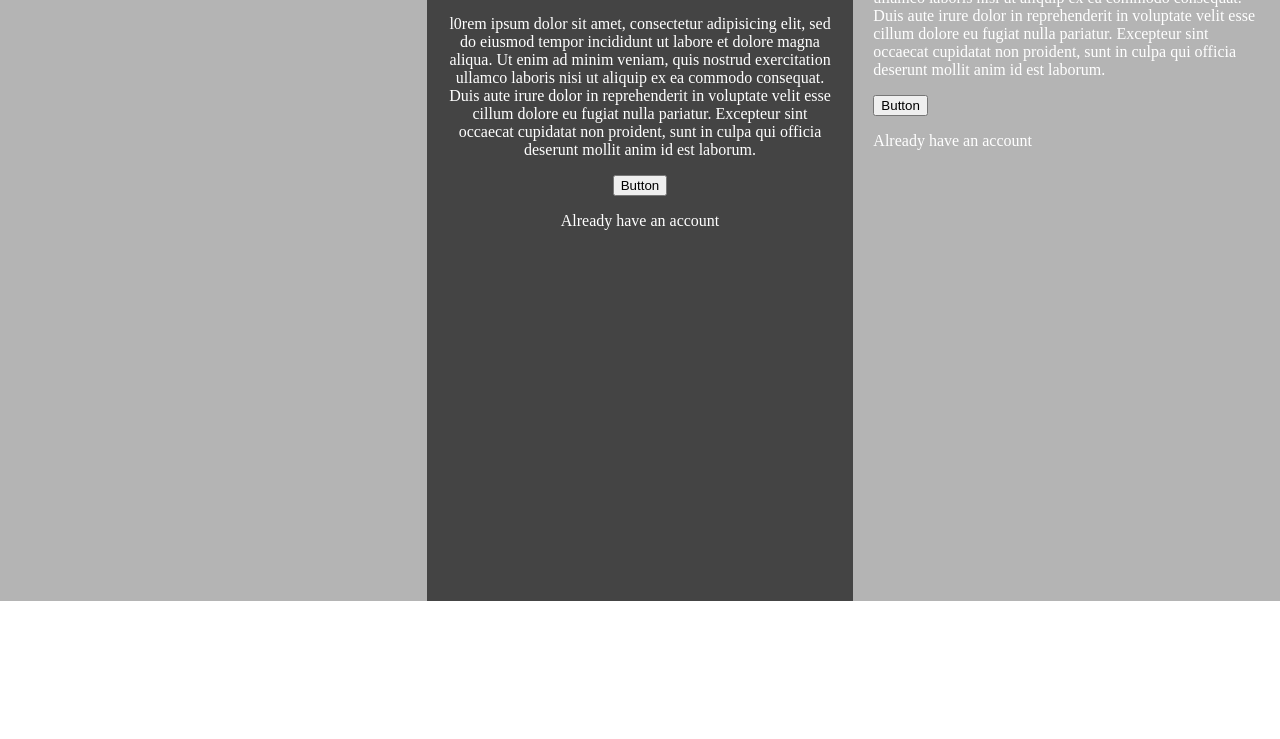
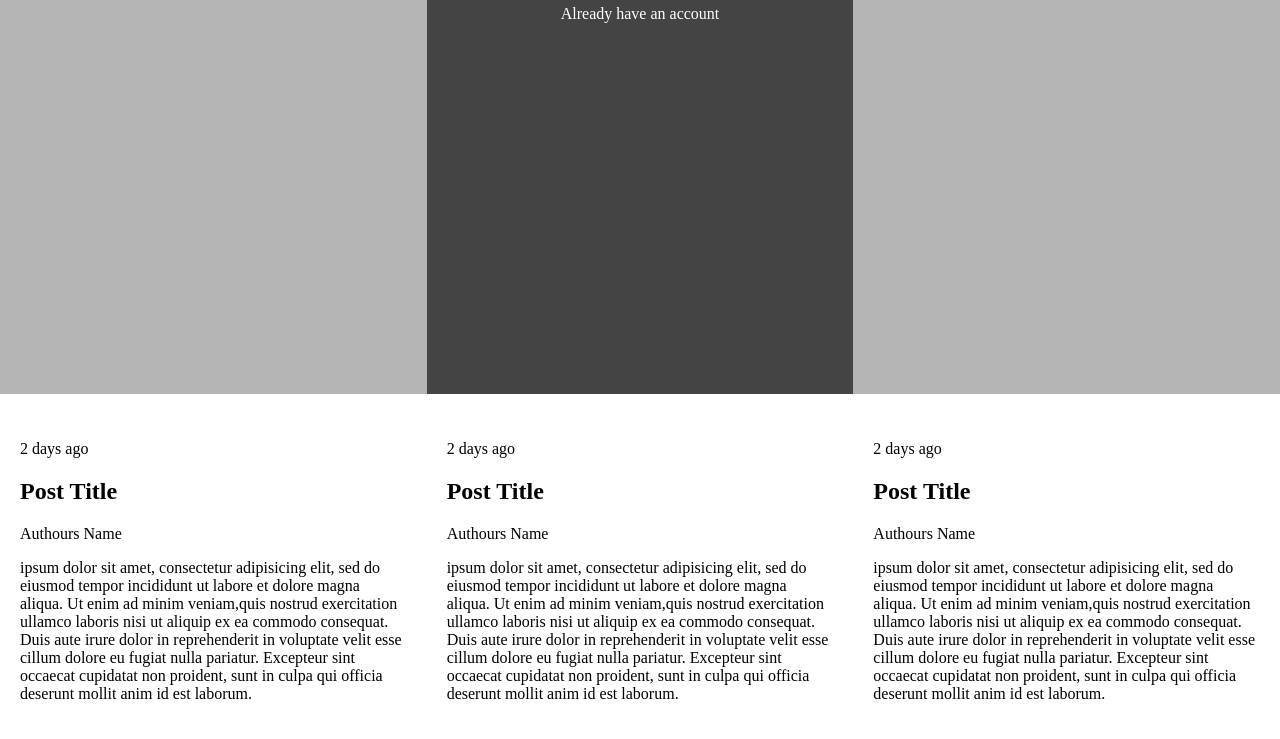
Before and after one commit to thankgodr/TearDown, a plain HTML site: page index.html in a window 1280 px wide. Shown: the part 2736-3475 px from the top of the page. Before the commit the page ends 3337 px from the top, so only its background shows below. Drawn offline with Linux system fonts and the light colour scheme.

Commit message:
added section five articles

```diff
--- a/css/style.css
+++ b/css/style.css
@@ -148,3 +148,7 @@ ul {
 #featuredPostOne .articleCenter {
   text-align: center;
 }
+
+.sec-five{
+  width: 100%;
+}
--- a/index.html
+++ b/index.html
@@ -132,7 +132,7 @@
 			</div>
 		</div>
 		<div class="latestPostWrapper">
-			<div>
+			<article>
 				<div class="latestPost">
 					<p>2 days ago</p>
 
@@ -146,8 +146,8 @@
 					cillum dolore eu fugiat nulla pariatur. Excepteur sint occaecat cupidatat non
 					proident, sunt in culpa qui officia deserunt mollit anim id est laborum.</p>
 				</div>
-			</div>
-			<div>
+			</article>
+			<article>
 				<div class="latestPost">
 					<p>2 days ago</p>
 
@@ -161,8 +161,8 @@
 					cillum dolore eu fugiat nulla pariatur. Excepteur sint occaecat cupidatat non
 					proident, sunt in culpa qui officia deserunt mollit anim id est laborum.</p>
 				</div>
-			</div>
-			<div>
+			</article>
+			<article>
 				<div class="latestPost">
 					<p>2 days ago</p>
 
@@ -176,7 +176,7 @@
 					cillum dolore eu fugiat nulla pariatur. Excepteur sint occaecat cupidatat non
 					proident, sunt in culpa qui officia deserunt mollit anim id est laborum.</p>
 				</div>
-			</div>
+			</article>
 		</div>
 		<div class="latestPostWrapper" id="featuredPostOne">
 			<div>
@@ -221,6 +221,53 @@
 				</div>
 			</div>
 		</div>
+		<div class="latestPostWrapper">
+			<article>
+				<div class="latestPost">
+					<p>2 days ago</p>
+
+					<h2>Post Title</h2>
+
+					<p>Authours Name</p>
+
+					<p>ipsum dolor sit amet, consectetur adipisicing elit, sed do eiusmod
+					tempor incididunt ut labore et dolore magna aliqua. Ut enim ad minim veniam,quis nostrud exercitation ullamco laboris nisi ut aliquip ex ea commodo
+					consequat. Duis aute irure dolor in reprehenderit in voluptate velit esse
+					cillum dolore eu fugiat nulla pariatur. Excepteur sint occaecat cupidatat non
+					proident, sunt in culpa qui officia deserunt mollit anim id est laborum.</p>
+				</div>
+			</article>
+			<article>
+				<div class="latestPost">
+					<p>2 days ago</p>
+
+					<h2>Post Title</h2>
+
+					<p>Authours Name</p>
+
+					<p>ipsum dolor sit amet, consectetur adipisicing elit, sed do eiusmod
+					tempor incididunt ut labore et dolore magna aliqua. Ut enim ad minim veniam,quis nostrud exercitation ullamco laboris nisi ut aliquip ex ea commodo
+					consequat. Duis aute irure dolor in reprehenderit in voluptate velit esse
+					cillum dolore eu fugiat nulla pariatur. Excepteur sint occaecat cupidatat non
+					proident, sunt in culpa qui officia deserunt mollit anim id est laborum.</p>
+				</div>
+			</article>
+			<article>
+				<div class="latestPost">
+					<p>2 days ago</p>
+
+					<h2>Post Title</h2>
+
+					<p>Authours Name</p>
+
+					<p>ipsum dolor sit amet, consectetur adipisicing elit, sed do eiusmod
+					tempor incididunt ut labore et dolore magna aliqua. Ut enim ad minim veniam,quis nostrud exercitation ullamco laboris nisi ut aliquip ex ea commodo
+					consequat. Duis aute irure dolor in reprehenderit in voluptate velit esse
+					cillum dolore eu fugiat nulla pariatur. Excepteur sint occaecat cupidatat non
+					proident, sunt in culpa qui officia deserunt mollit anim id est laborum.</p>
+				</div>
+			</article>
+		</div>
 	</main>
 </body>
 
```
